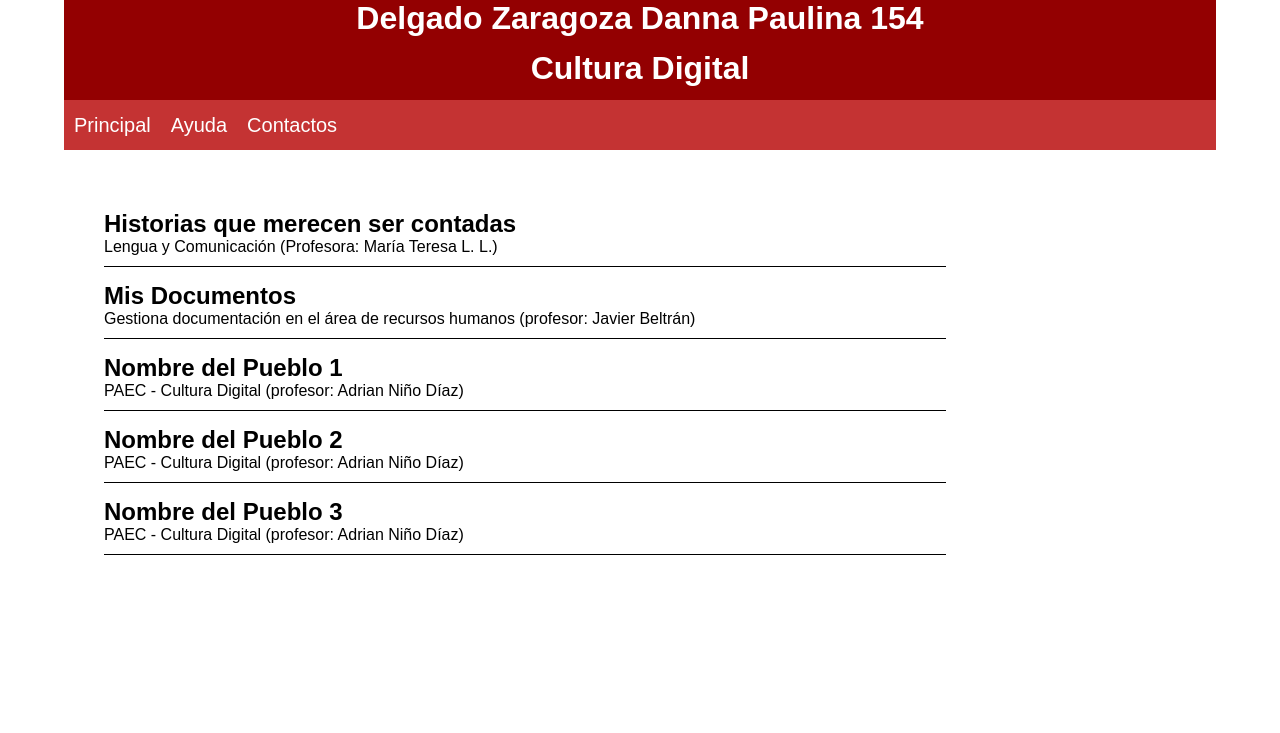
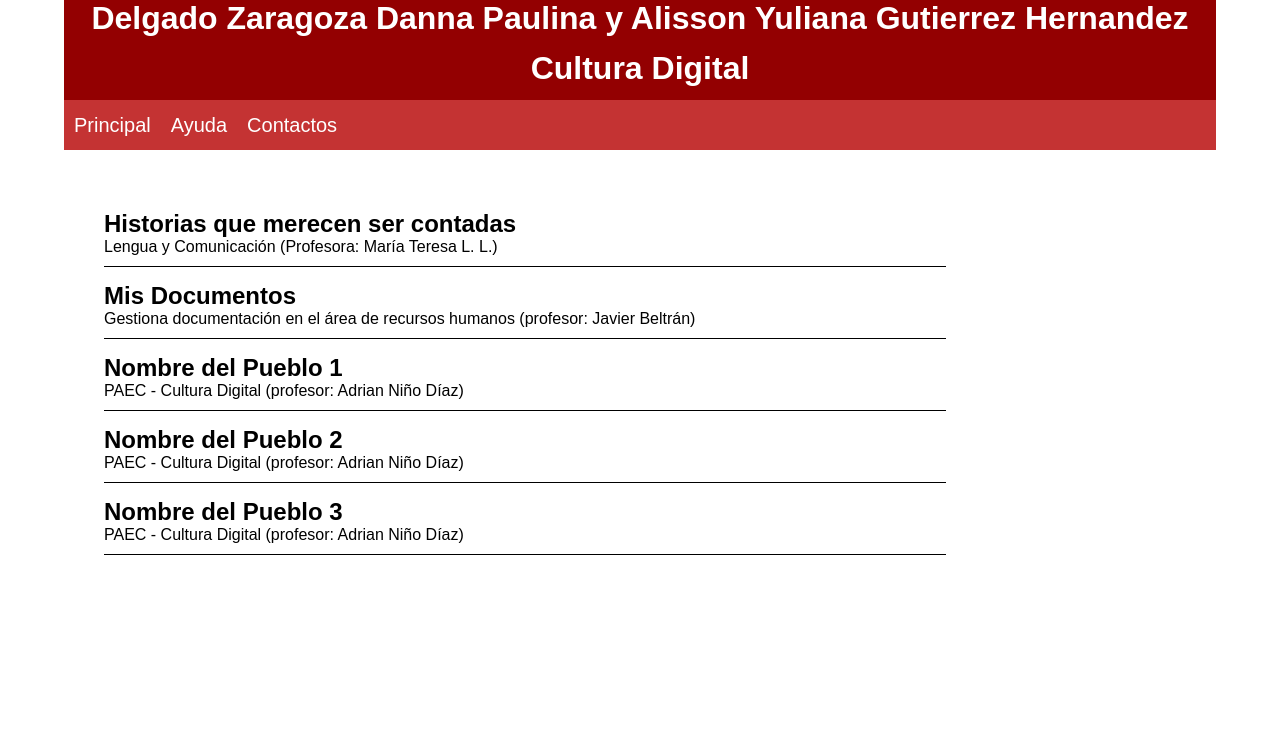
Before and after one commit to danoninooo-ui/nose, a plain HTML site: page index.html in a window 1280 px wide. Shown: the top 733 px of the page. Drawn offline with Linux system fonts and the light colour scheme.

Commit message:
Update author name in index.html

```diff
--- a/index.html
+++ b/index.html
@@ -8,7 +8,7 @@
   <body>
       <div id="container">
           <header>
-           <h1> Delgado Zaragoza Danna Paulina 154</h1>
+           <h1> Delgado Zaragoza Danna Paulina y Alisson Yuliana Gutierrez Hernandez </h1>
            <h1> Cultura Digital</h1>
 
           </header>
```
